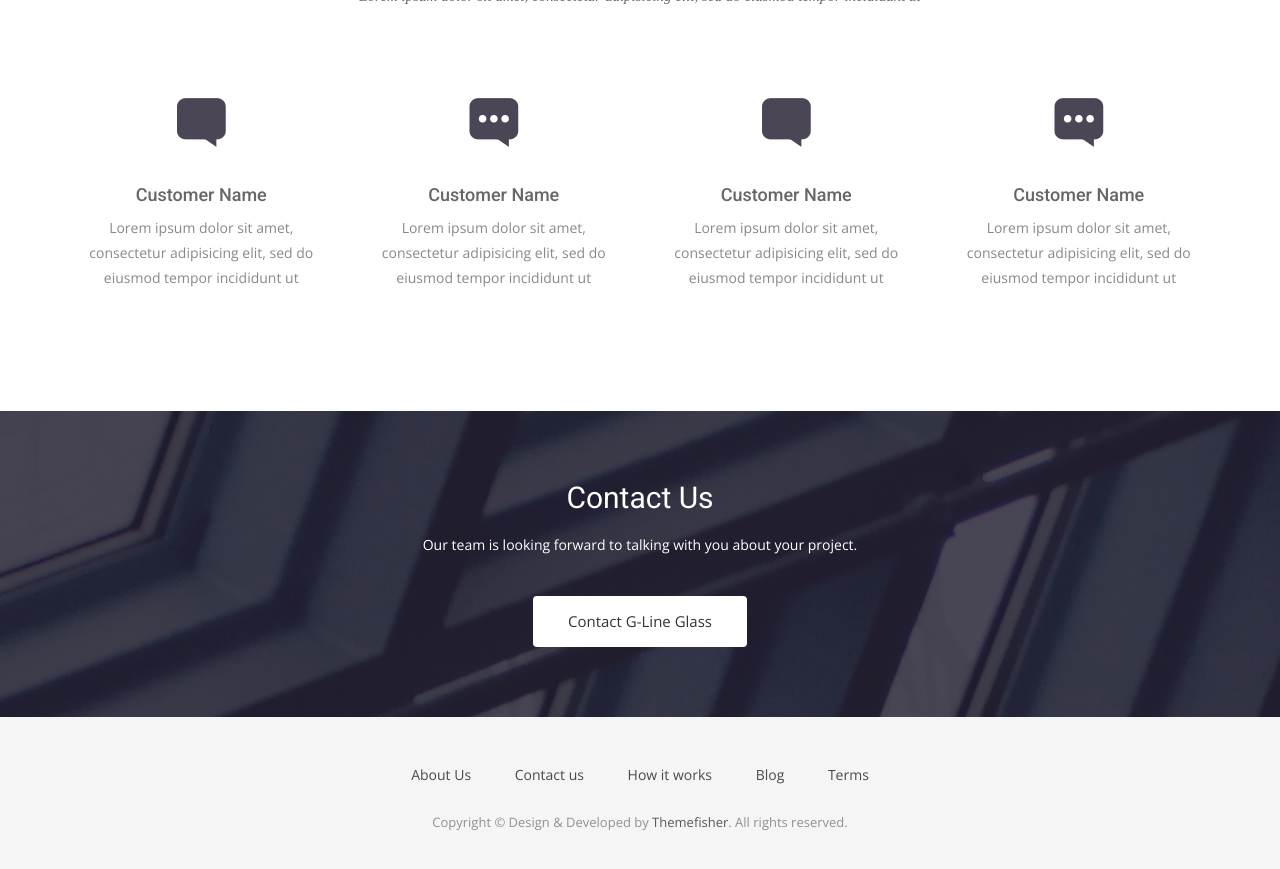
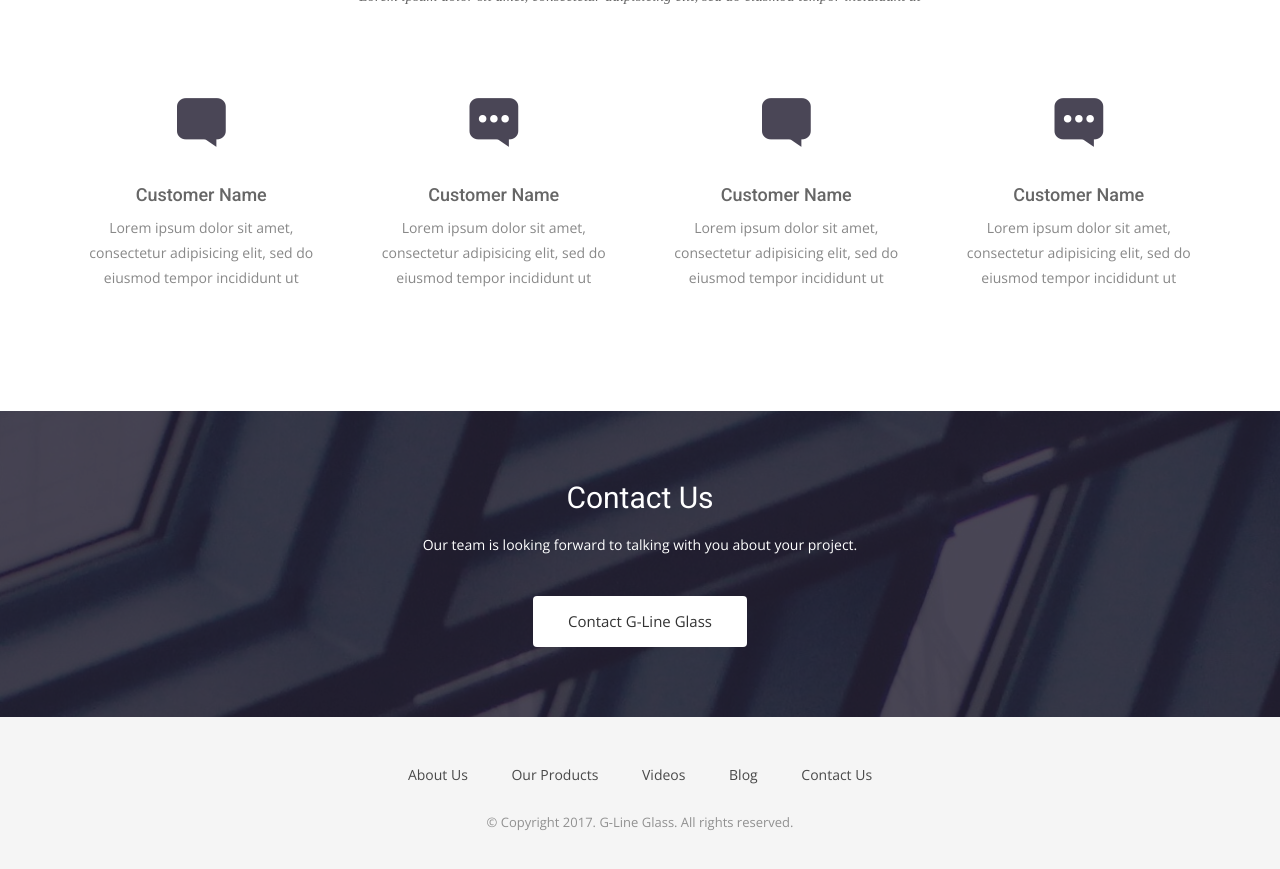
Before and after one commit to maryyphamm/glineglass, a Jekyll site: the page built from index.html, in a window 1280 px wide and 900 px high, scrolled down 2155 px. Shown: the top 869 px of the window. Built offline with Jekyll 4.4.1, drawn with Linux system fonts in a browser that asks for light colours; nearby versions of some CDN libraries; some web fonts are replaced.

Commit message:
Update Footer Links

```diff
--- a/_includes/footer.html
+++ b/_includes/footer.html
@@ -5,14 +5,14 @@
       <div class="col-md-12">
         <div class="footer-manu">
           <ul>
-            <li><a href="#">About Us</a></li>
-            <li><a href="{{ site.baseurl }}/contact">Contact us</a></li>
-            <li><a href="#">How it works</a></li>
+            <li><a href="/">About Us</a></li>
+            <li><a href="/products/">Our Products</a></li>
+            <li><a href="https://www.youtube.com/channel/UCyvib2zUTM4k6MDzK7FF5_g">Videos</a></li>
             <li><a href="{{ site.baseurl }}/blog">Blog</a></li>
-            <li><a href="#">Terms</a></li>
+            <li><a href="{{ site.baseurl }}/contact">Contact Us</a></li>
           </ul>
         </div>
-        <p>Copyright &copy; Design &amp; Developed by <a href="http://www.themefisher.com">Themefisher</a>. All rights reserved.</p>
+        <p>&copy; Copyright 2017. G-Line Glass. All rights reserved.</p>
       </div>
     </div>
   </div>
```
